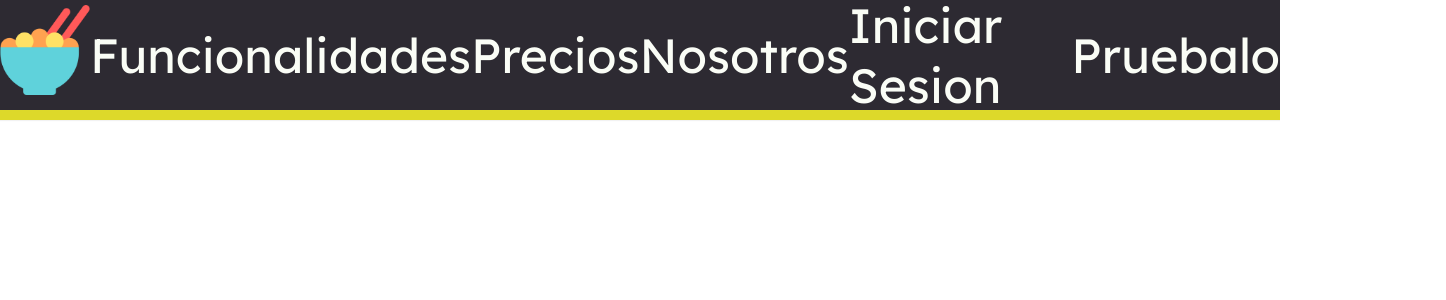
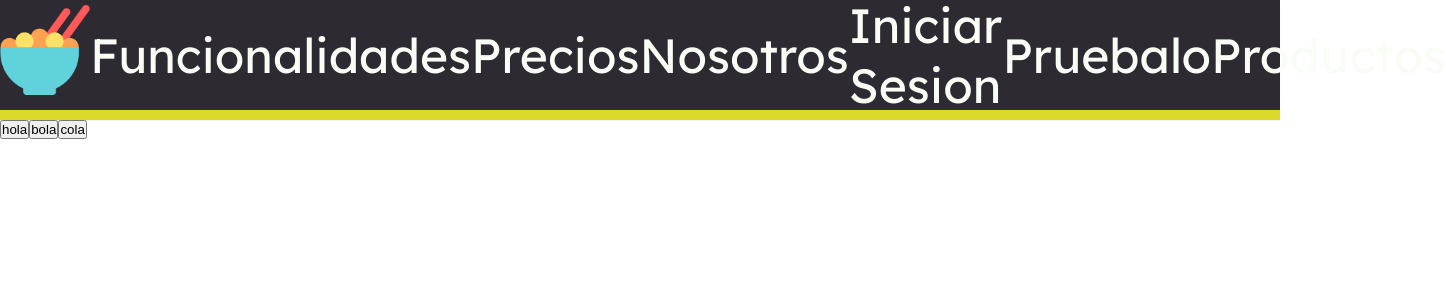
Before and after one commit to QuantumCode2000/e-restaurant-frontend, a React (Create React App) app: page /productos in a window 1280 px wide. Shown: the top 300 px of the page, 1446 px wide, since content can reach past the window. Built offline with nearby package versions, Linux system fonts and the light colour scheme.

Commit message:
Commit prueba

```diff
--- a/src/App.js
+++ b/src/App.js
@@ -12,6 +12,7 @@ import {
   Prices,
   Dashboard,
   PrivateRoute,
+  Productos
 } from "./routes";
 
 function App() {
@@ -26,6 +27,7 @@ function App() {
             <Route path="/functionalities" element=<Functionalities /> />
             <Route path="/login" element=<Login /> />
             <Route path="/prices" element=<Prices /> />
+            <Route path="/productos" element=<Productos /> />
             {/*<PrivateRoute exact path="/dashboard" element=<Dashboard /> />*/}
           </Routes>
         </MainLayout>
--- a/src/components/NavBar/index.js
+++ b/src/components/NavBar/index.js
@@ -26,6 +26,9 @@ const NavBar = () => {
         <Link className="header-nav-link-tag" to="register">
           Pruebalo
         </Link>
+        <Link className="header-nav-link-tag" to="productos">
+          Productos
+        </Link>
       </nav>
     </header>
   );
--- a/src/routes/PrivateRoute/index.js
+++ b/src/routes/PrivateRoute/index.js
@@ -1,11 +1,11 @@
-import { Route } from "react-router-dom";
+import { Route, redirect } from "react-router-dom";
 
 import React from "react";
 
 const PrivateRoute = ({ component, ...rest }) => {
   let auth = false;
   return (
-    <Route {...rest}>{auth ? <component /> : <Redirect to="/login" />}</Route>
+    <Route {...rest}>{auth ? <component /> : <redirect to="/login" />}</Route>
   );
 };
 
--- /dev/null
+++ b/src/routes/Productos/Boton.js
@@ -0,0 +1,7 @@
+import React from "react";
+
+const Boton = ({texto, direccion}) => {
+    return <a href={direccion}><button >{texto}</button></a>
+};
+
+export default Boton
--- /dev/null
+++ b/src/routes/Productos/index.js
@@ -0,0 +1,14 @@
+import React from "react";
+import Boton from "./Boton";
+
+const Productos = () => {
+  return <div>
+
+    <Boton texto="hola" direccion="www.facebook.com"/>
+    <Boton texto="bola" direccion="www.youtube.com"/>
+    <Boton texto="cola" direccion="www.instagram.com"/>
+
+  </div>;
+};
+
+export default Productos;
--- a/src/routes/index.js
+++ b/src/routes/index.js
@@ -6,12 +6,14 @@ import Login from "./Login/index";
 import Prices from "./Prices/index";
 import Dashboard from "./Dashboard/index";
 import PrivateRoute from "./PrivateRoute/index";
+import Productos from "./Productos/index";
 
 export {
   PrivateRoute,
   Home,
   About,
   Register,
+  Productos,
   Functionalities,
   Login,
   Prices,
```
